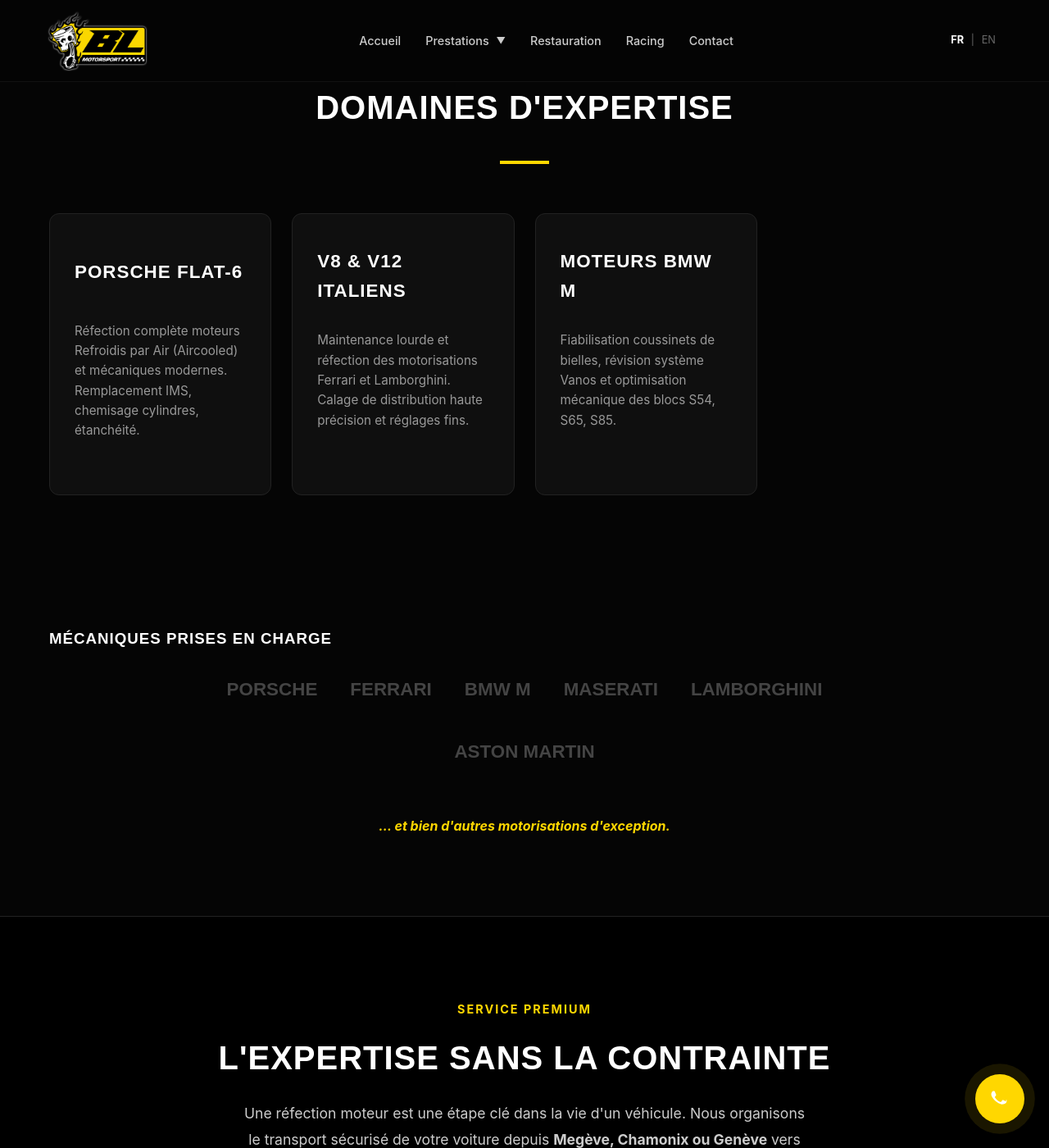
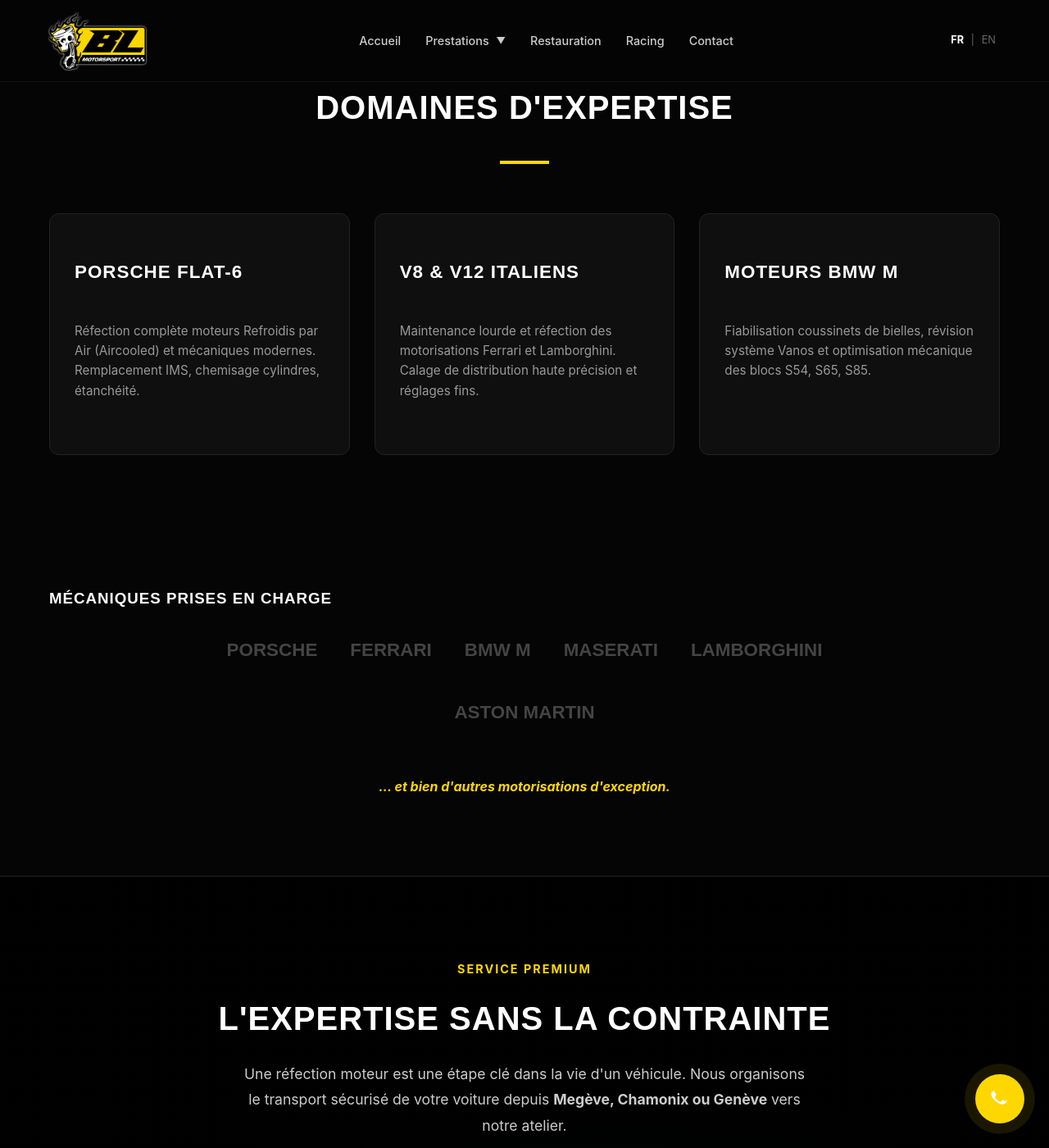
Before and after one commit to DuvalDVL/bl-motorsport, a Jekyll site: the page built from fr/refection-moteur-boite-prestige.html, in a window 1280 px wide and 1400 px high, scrolled down 1178 px. Shown: the whole window at 82% size. Built offline with Jekyll 4.4.1, drawn with Linux system fonts in a browser that asks for light colours.

Commit message:
Update style.scss

```diff
--- a/assets/css/style.scss
+++ b/assets/css/style.scss
@@ -245,30 +245,26 @@ img { max-width: 100%; height: auto; display: block; }
 .divider-yellow { width: 60px; height: 4px; background-color: $color-brand-yellow; margin: 10px auto 0; }
 .services-grid {
   display: grid;
-  gap: 25px;
+  gap: 30px; /* Un peu plus d'espace pour l'élégance */
 
-  /* PC LARGE : 4 colonnes alignées */
-  grid-template-columns: repeat(4, 1fr);
+  /* LE SECRET : auto-fit + minmax
+     - S'il y a de la place pour 4 cartes de 280px, il en met 4.
+     - S'il n'y en a que 3, elles s'étirent (1fr) pour remplir tout l'espace (1200px).
+  */
+  grid-template-columns: repeat(auto-fit, minmax(280px, 1fr));
 
-  /* PC MOYEN / TABLETTE (Entre 900px et 1200px) : 2x2 */
-  @media (max-width: 1200px) {
-    grid-template-columns: repeat(2, 1fr);
+  justify-content: center; /* Centre les cartes si le min-width n'est pas atteint */
+  align-items: stretch;    /* Force toutes les cartes à avoir la même hauteur */
+
+  /* Ajustements pour les écrans intermédiaires (Tablettes) */
+  @media (max-width: 1024px) {
+    grid-template-columns: repeat(auto-fit, minmax(250px, 1fr));
+    gap: 20px;
   }
 
-  /* MOBILE (Moins de 700px) : 1 colonne */
+  /* Mobile : 1 colonne automatique */
   @media (max-width: 700px) {
     grid-template-columns: 1fr;
-    gap: 20px;
-  }
-}
-
-/* Optionnel : Ajustement des cartes pour le format 4 colonnes */
-.service-card {
-  padding: 30px 20px; /* On réduit un peu le padding latéral pour les écrans étroits */
-
-  h3 {
-    font-size: 1.2rem; /* Un poil plus petit pour que les titres tiennent sur 2 lignes max */
-    min-height: 50px;
   }
 }
 .service-card {
```
